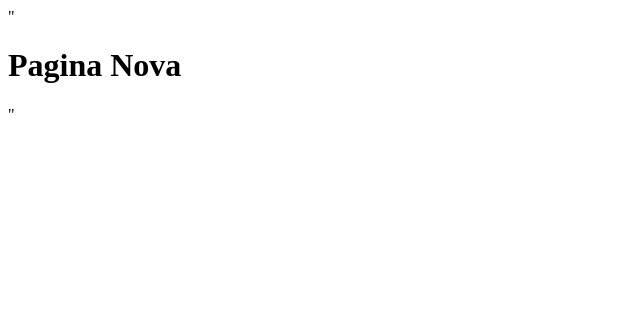
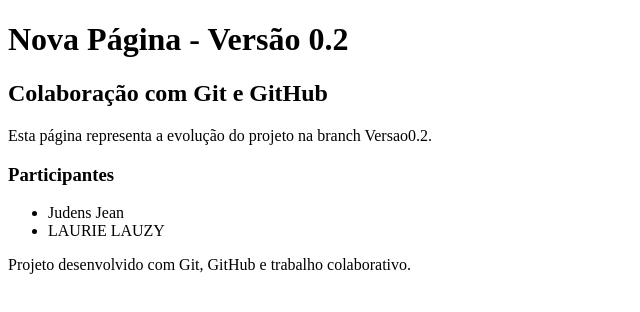
Before and after one commit to jeanjudens4-cell/caderno-dupla, a plain HTML site: page paginaNova.html in a window 1280 px wide. Shown: the whole page, without its empty margins (0-640 px from the left). Drawn offline with Linux system fonts and the light colour scheme.

Commit message:
Atualiza paginaNova.html - Versao0.2
Added a new HTML structure for the page with version details and participant information.

```diff
--- a/paginaNova.html
+++ b/paginaNova.html
@@ -1 +1,31 @@
-"<h1>Pagina Nova</h1>"
+<!DOCTYPE html>
+<html lang="pt-BR">
+<head>
+    <meta charset="UTF-8">
+    <meta name="viewport" content="width=device-width, initial-scale=1.0">
+    <title>Versão 0.2</title>
+</head>
+<body>
+
+    <h1>Nova Página - Versão 0.2</h1>
+
+    <h2>Colaboração com Git e GitHub</h2>
+
+    <p>
+        Esta página representa a evolução do projeto
+        na branch Versao0.2.
+    </p>
+
+    <h3>Participantes</h3>
+
+    <ul>
+        <li>Judens Jean</li>
+        <li>LAURIE LAUZY</li>
+    </ul>
+
+    <p>
+        Projeto desenvolvido com Git, GitHub e trabalho colaborativo.
+    </p>
+
+</body>
+</html>
```
